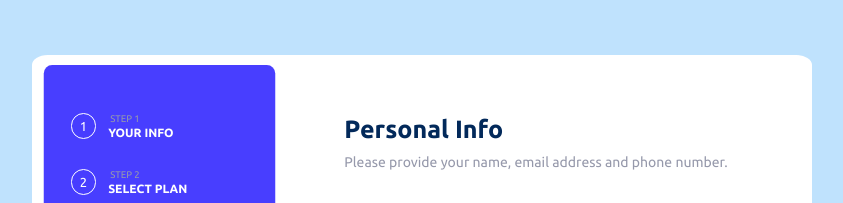
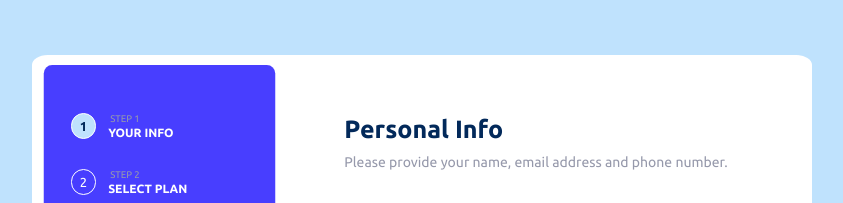
Before and after one commit to agbarama/multi-step-app, a React (Vite) app in the folder multistepapp/: page / in a window 1280 px wide. Shown: the top 203 px of the page, without its empty margins (218-1061 px from the left). Built offline with nearby package versions, Linux system fonts and the light colour scheme.

Commit message:
Added page indicator on all NavBar page components respetively.

```diff
--- a/multistepapp/src/AddOns/AddOns.jsx
+++ b/multistepapp/src/AddOns/AddOns.jsx
@@ -1,3 +1,4 @@
+import { useState } from "react";
 import style from "../form/styles/home.module.css";
 import Navbar from "../form/Navbar";
 import styles from "./styles/addons.module.css";
@@ -5,6 +6,12 @@ import AddOnsList from "./AddOnsList";
 import { useNavigate } from "react-router-dom";
 
 const AddOns = ({ addOnsArray }) => {
+  // Page indicator
+  const [togglePage1, setTogglePage1] = useState(false);
+  const [togglePage2, setTogglePage2] = useState(false);
+  const [togglePage3, setTogglePage3] = useState(true);
+  const [togglePage4, setTogglePage4] = useState(false);
+
   const navigate = useNavigate();
 
   const backButton = () => {
@@ -16,7 +23,12 @@ const AddOns = ({ addOnsArray }) => {
   };
   return (
     <div className={style.container}>
-      <Navbar />
+      <Navbar
+        togglePage1={togglePage1}
+        togglePage2={togglePage2}
+        togglePage3={togglePage3}
+        togglePage4={togglePage4}
+      />
 
       <div className={styles.addOns}>
         <h1 className={styles.h1}>Pick add-ons</h1>
--- a/multistepapp/src/form/Home.jsx
+++ b/multistepapp/src/form/Home.jsx
@@ -1,3 +1,4 @@
+import { useState } from "react";
 import styles from "./styles/home.module.css";
 import MobileHeader from "./MobileHeader";
 import Navbar from "./Navbar";
@@ -5,10 +6,20 @@ import Form from "./Form";
 import MobileButton from "./MobileButton";
 
 const Home = () => {
+  const [togglePage1, setTogglePage1] = useState(true);
+  const [togglePage2, setTogglePage2] = useState(false);
+  const [togglePage3, setTogglePage3] = useState(false);
+  const [togglePage4, setTogglePage4] = useState(false);
+
   return (
     <div className={styles.container}>
       {/* <MobileHeader /> */}
-      <Navbar />
+      <Navbar
+        togglePage1={togglePage1}
+        togglePage2={togglePage2}
+        togglePage3={togglePage3}
+        togglePage4={togglePage4}
+      />
       <Form />
       <MobileButton />
     </div>
--- a/multistepapp/src/form/Navbar.jsx
+++ b/multistepapp/src/form/Navbar.jsx
@@ -1,14 +1,21 @@
 import styles from "./styles/home.module.css";
 import backgroundImage from "../assets/backgrounds/bg-sidebar-desktop.svg";
+import { useState } from "react";
 
-const Navbar = () => {
+const Navbar = ({ togglePage1, togglePage2, togglePage3, togglePage4 }) => {
   return (
     <div>
       <div className={styles.sideBar}>
         <img className={styles.deskBg} src={backgroundImage} alt="" />
         <div className={styles.stages}>
           <div className={styles.steps}>
-            <p className={styles.pageIndicator}>1</p>
+            <p
+              className={`${styles.pageIndicator} ${
+                togglePage1 ? styles.pageToggle : ""
+              }`}
+            >
+              1
+            </p>
             <div>
               <p className={styles.step}>STEP 1</p>
               <p className={styles.stepText}>YOUR INFO</p>
@@ -16,14 +23,26 @@ const Navbar = () => {
           </div>
 
           <div className={styles.steps}>
-            <p className={styles.pageIndicator}>2</p>
+            <p
+              className={`${styles.pageIndicator} ${
+                togglePage2 ? styles.pageToggle : ""
+              }`}
+            >
+              2
+            </p>
             <div>
               <p className={styles.step}>STEP 2</p>
               <p className={styles.stepText}>SELECT PLAN</p>
             </div>
           </div>
           <div className={styles.steps}>
-            <p className={styles.pageIndicator}>3</p>
+            <p
+              className={`${styles.pageIndicator} ${
+                togglePage3 ? styles.pageToggle : ""
+              }`}
+            >
+              3
+            </p>
             <div>
               <p className={styles.step}>STEP 3</p>
 
@@ -31,7 +50,13 @@ const Navbar = () => {
             </div>
           </div>
           <div className={styles.steps}>
-            <p className={styles.pageIndicator}>4</p>
+            <p
+              className={`${styles.pageIndicator} ${
+                togglePage4 ? styles.pageToggle : ""
+              }`}
+            >
+              4
+            </p>
             <div>
               <p className={styles.step}>STEP 1</p>
               <p className={styles.stepText}>SUMMARY</p>
--- a/multistepapp/src/form/styles/home.module.css
+++ b/multistepapp/src/form/styles/home.module.css
@@ -60,7 +60,7 @@
         vertical-align: middle;
       }
 
-      .one {
+      .pageToggle {
         font-weight: bold;
         background-color: hsl(206, 94%, 87%);
         color: hsl(213, 96%, 18%);
--- a/multistepapp/src/plan/Plans.jsx
+++ b/multistepapp/src/plan/Plans.jsx
@@ -7,6 +7,12 @@ import DurationToggle from "./DurationToggle";
 import { useNavigate } from "react-router-dom";
 
 const Plans = ({ plansArray, setPlansArray }) => {
+  // Page indicator
+  const [togglePage1, setTogglePage1] = useState(false);
+  const [togglePage2, setTogglePage2] = useState(true);
+  const [togglePage3, setTogglePage3] = useState(false);
+  const [togglePage4, setTogglePage4] = useState(false);
+
   const [displayToggleBonus, setDisplayToggleBonus] = useState(false);
   const navigate = useNavigate();
 
@@ -19,7 +25,12 @@ const Plans = ({ plansArray, setPlansArray }) => {
   };
   return (
     <div className={style.container}>
-      <Navbar />
+      <Navbar
+        togglePage1={togglePage1}
+        togglePage2={togglePage2}
+        togglePage3={togglePage3}
+        togglePage4={togglePage4}
+      />
       <div className={styles.plan}>
         <h1>Select your plan</h1>
         <p className={styles.p}>
--- a/multistepapp/src/summary/Summary.jsx
+++ b/multistepapp/src/summary/Summary.jsx
@@ -5,10 +5,21 @@ import SummaryContainer from "./SummaryContainer";
 import SubmitContainer from "./SubmitContainer";
 
 const Summary = ({ plansArray }) => {
+  // Page indicator
+  const [togglePage1, setTogglePage1] = useState(false);
+  const [togglePage2, setTogglePage2] = useState(false);
+  const [togglePage3, setTogglePage3] = useState(false);
+  const [togglePage4, setTogglePage4] = useState(true);
+
   const [submit, setSubmit] = useState(false);
   return (
     <div className={styles.container}>
-      <Navbar />
+      <Navbar
+        togglePage1={togglePage1}
+        togglePage2={togglePage2}
+        togglePage3={togglePage3}
+        togglePage4={togglePage4}
+      />
       <SummaryContainer
         plansArray={plansArray}
         submit={submit}
```
